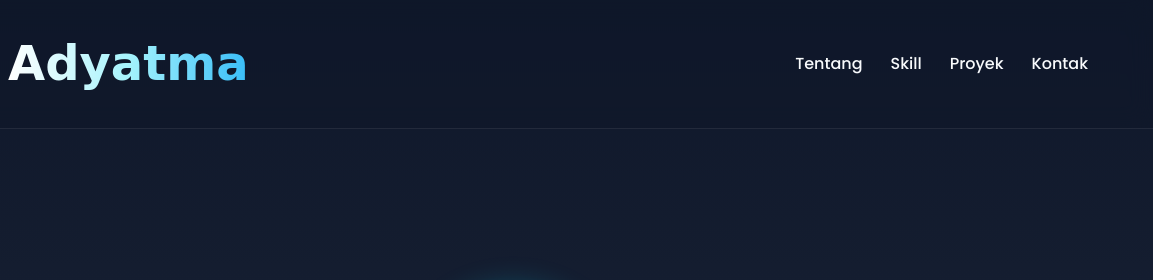
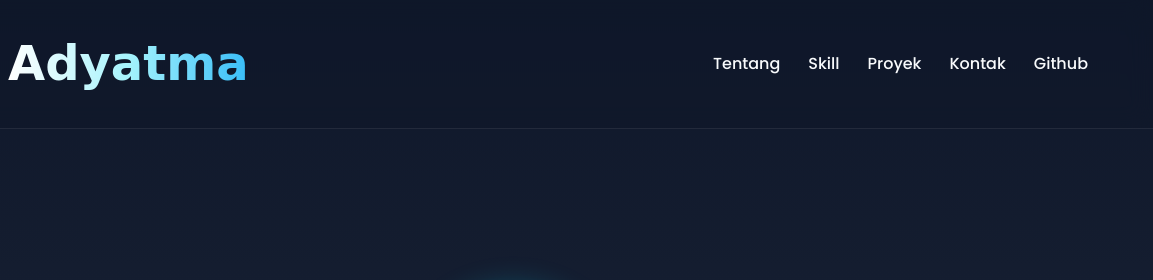
Before and after one commit to adyatma86/LK-04, a plain HTML site: page index.html in a window 1280 px wide. Shown: the top 280 px of the page, 127-1280 px from the left. Drawn offline with nearby package versions, Linux system fonts and the light colour scheme; a web font is replaced by a local one.

Commit message:
Fix HTML structure and add GitHub link

```diff
--- a/index.html
+++ b/index.html
@@ -30,6 +30,7 @@
                         <li><a href="#skill">Skill</a></li>
                         <li><a href="#proyek">Proyek</a></li>
                         <li><a href="#kontak">Kontak</a></li>
+                        <li><a href="https://adyatma86.github.io/LK-04/" target="_blank">Github</a></li>
                     </ul>
                 </nav>
 
```
